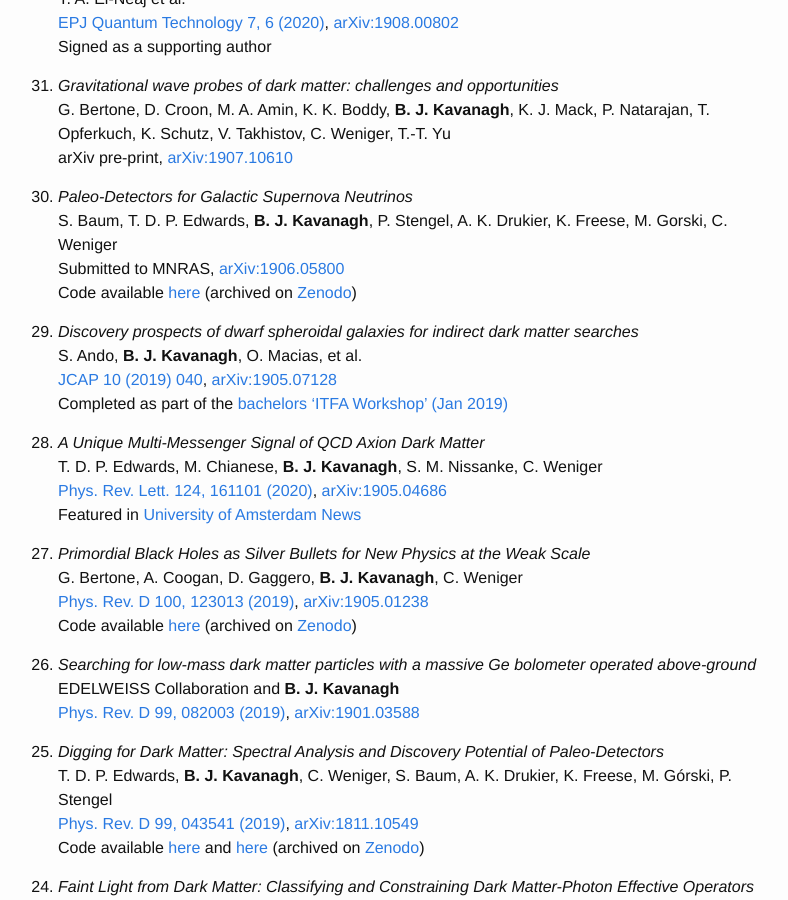
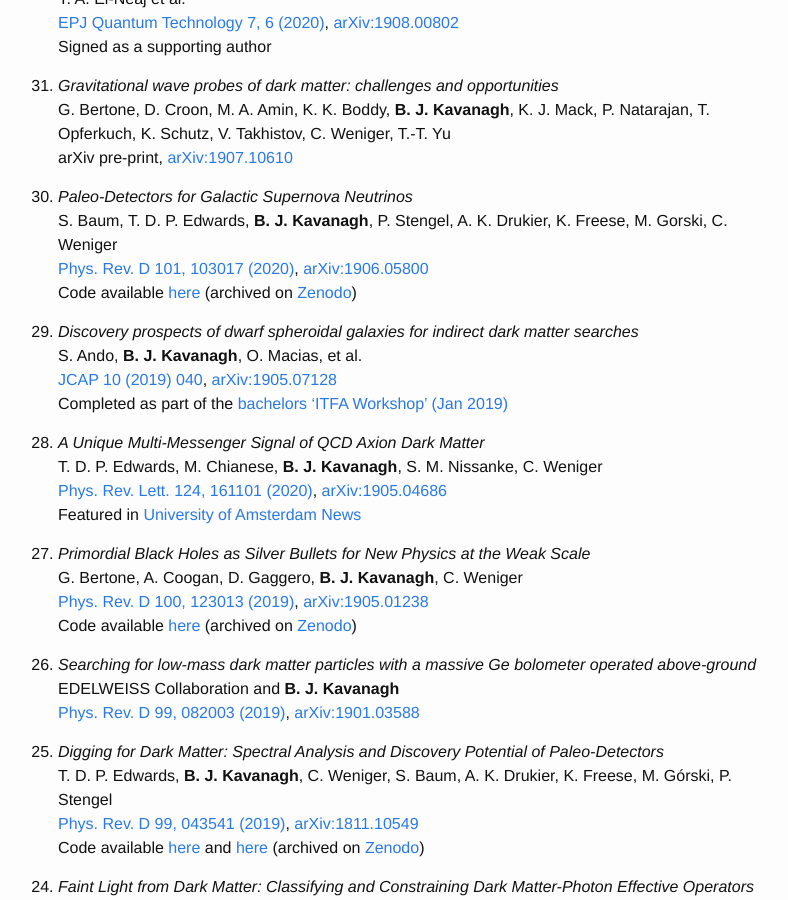
Before and after one commit to bradkav/bradkav.github.io, a Jekyll site: the page built from publications.md, in a window 1280 px wide and 900 px high, scrolled down 734 px. Shown: the whole window, without its empty margins (242-1030 px from the left). Built offline with Jekyll 4.4.1, drawn with Linux system fonts in a browser that asks for light colours.

Commit message:
Added paleo neutrinos reference

```diff
--- a/publications.md
+++ b/publications.md
@@ -45,7 +45,7 @@ arXiv pre-print, [arXiv:1907.10610](https://arxiv.org/abs/1907.10610)
 
 30. *Paleo-Detectors for Galactic Supernova Neutrinos*
 S. Baum, T. D. P. Edwards, **B. J. Kavanagh**, P. Stengel, A. K. Drukier, K. Freese, M. Gorski, C. Weniger
-Submitted to MNRAS, [arXiv:1906.05800](https://arxiv.org/abs/1906.05800)
+[Phys. Rev. D 101, 103017 (2020)](https://doi.org/10.1103/PhysRevD.101.103017), [arXiv:1906.05800](https://arxiv.org/abs/1906.05800)
 Code available [here](https://github.com/tedwards2412/SN-paleology) (archived on [Zenodo](https://doi.org/10.5281/zenodo.3066206))
 
 29. *Discovery prospects of dwarf spheroidal galaxies for indirect dark matter searches*
```
Also changed, not shown: 2 other files.
